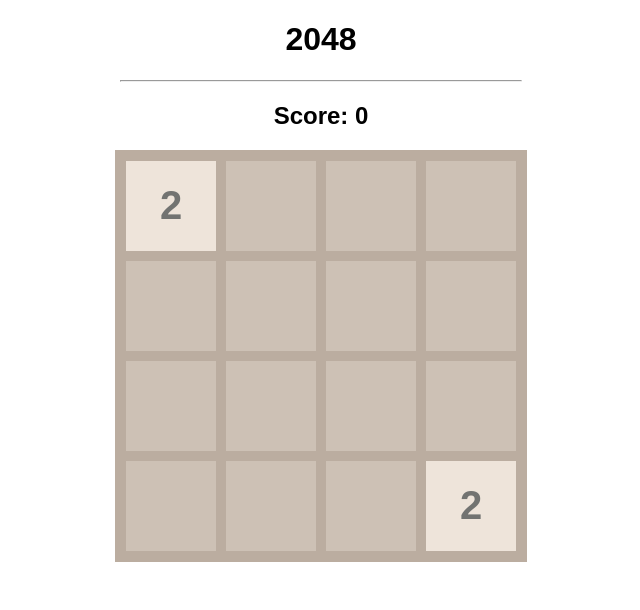
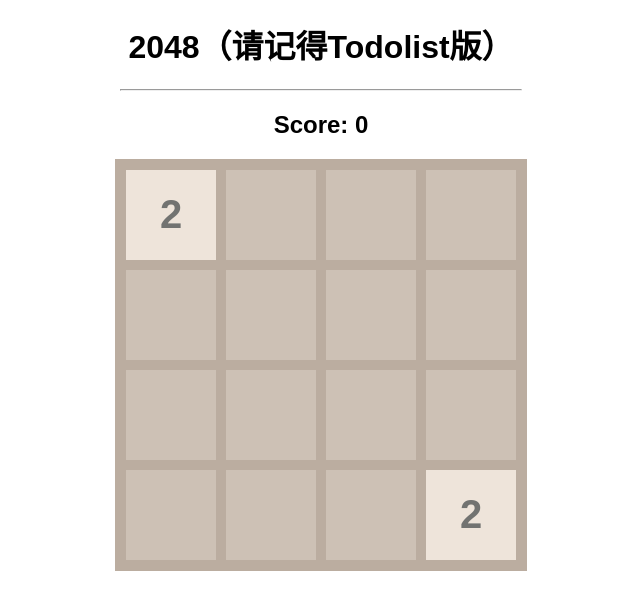
Before and after one commit to sishiC/2048, a plain HTML site: page index.html in a window 1280 px wide. Shown: the whole page, without its empty margins (319-959 px from the left). Drawn offline with Linux system fonts and the light colour scheme.

Commit message:
Update h1 header

```diff
--- a/index.html
+++ b/index.html
@@ -8,7 +8,7 @@
     <script src="2048.js"></script>
   </head>
   <body>
-    <h1>2048</h1>
+    <h1>2048（请记得Todolist版）</h1>
     <hr>
     <h2>Score: <span id="score">0</span>
     </h2>
```
